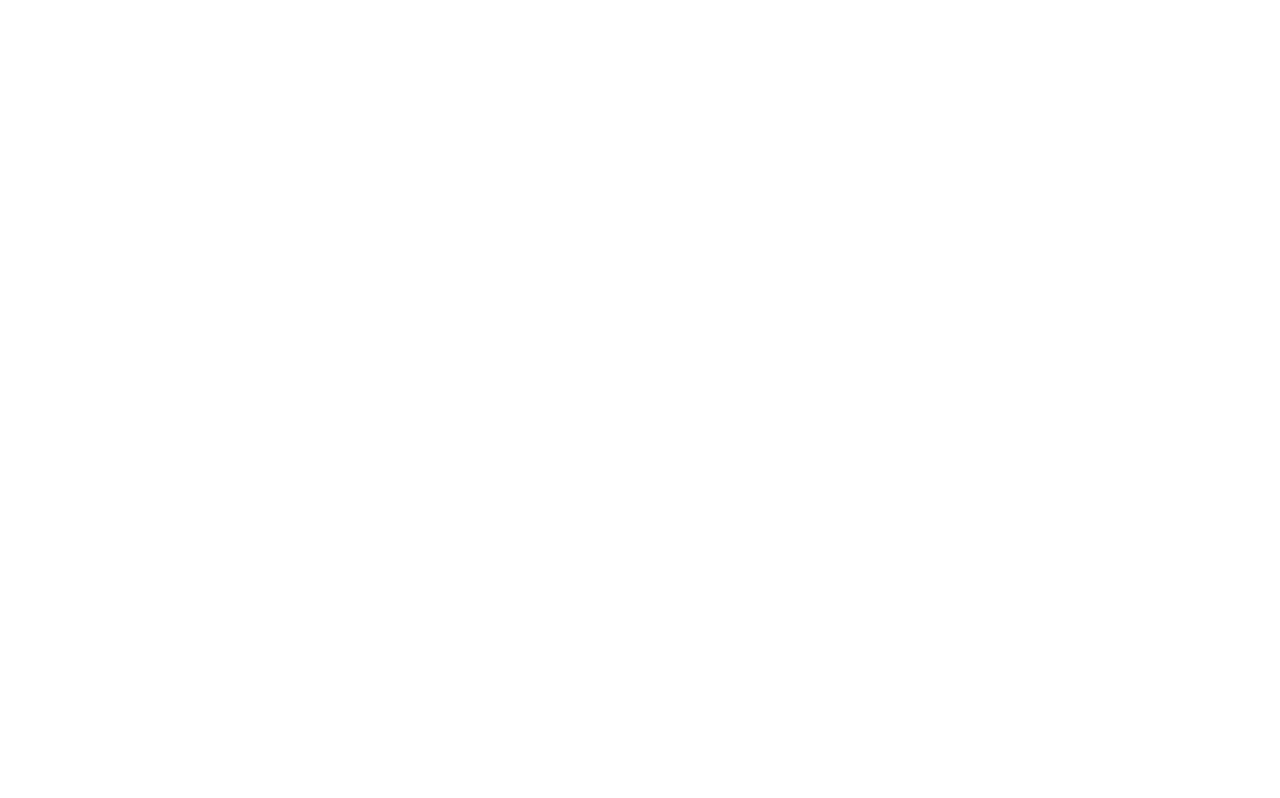
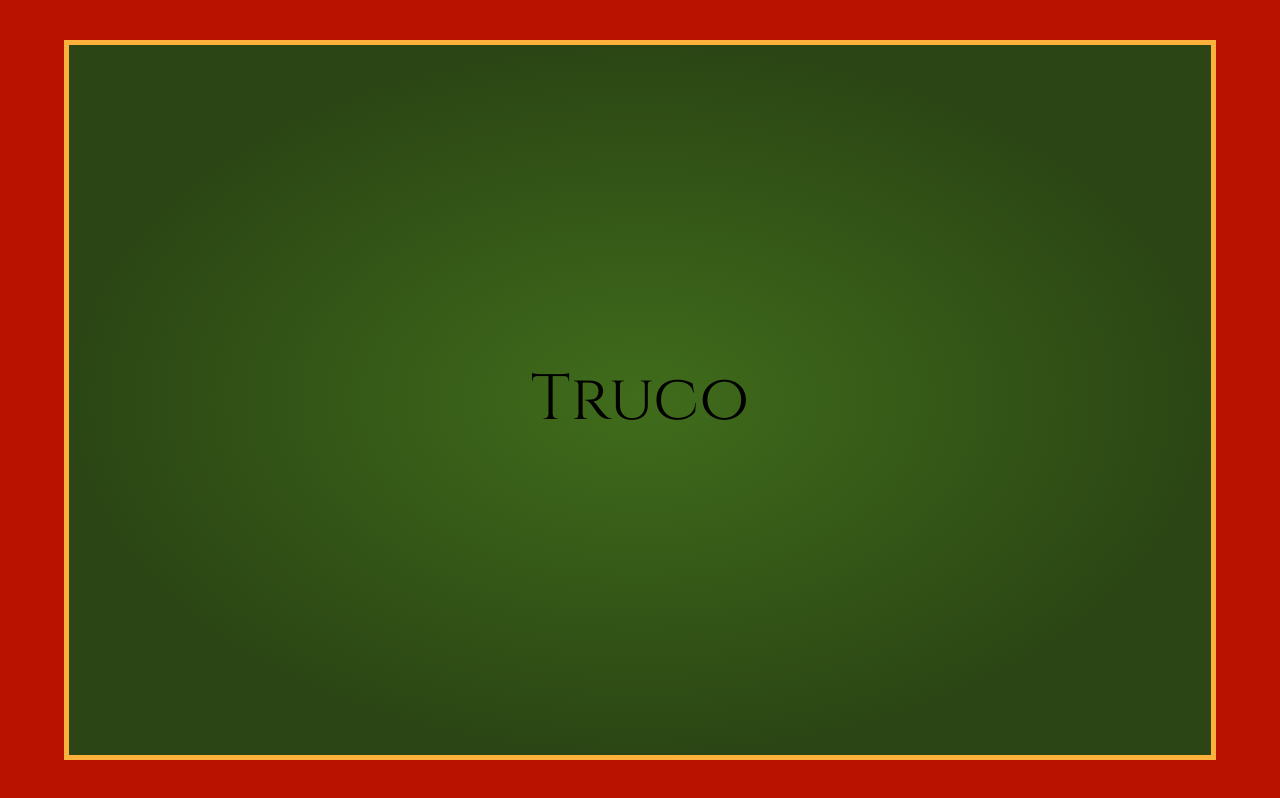
Before and after one commit to BomDia12/Trabalho-de-MP, a React (Create React App) app in the folder front-end/: page /game in a window 1280 px wide. Built offline with nearby package versions, Linux system fonts and the light colour scheme.

Commit message:
:bento: Table colors
Added the game table colors to add the prototype of this page. Not integrated, not with cards yet.

```diff
--- a/front-end/public/index.html
+++ b/front-end/public/index.html
@@ -8,6 +8,13 @@
       name="description"
       content="Web site created using create-react-app"
     />
+
+    <link rel="preconnect" href="https://fonts.googleapis.com" />
+    <link rel="preconnect" href="https://fonts.gstatic.com" crossorigin />
+    <link
+      href="https://fonts.googleapis.com/css2?family=Cinzel&display=swap"
+      rel="stylesheet"
+    />
     <title>Truco Mineiro</title>
   </head>
   <body>
--- a/front-end/src/Routes/index.js
+++ b/front-end/src/Routes/index.js
@@ -3,13 +3,15 @@
 import HomePage from '../pages/HomePage'
 import UserProfile from '../pages/UserProfile'
 import Rules from '../pages/GameRules'
+import Game from '../pages/Game'
 
 const Routes = () => {
   return (
     <Switch>
       <Route exact path='/' component={HomePage} />
+      <Route exact path='/rules' component={Rules} />
       <Route path='/user_perfil' component={UserProfile} />
-      <Route exact path='/rules' component={Rules} />
+      <Route path='/game' component={Game} />
     </Switch>
   )
 }
--- /dev/null
+++ b/front-end/src/pages/Game/index.js
@@ -0,0 +1,13 @@
+import { Container, Table } from "./styles"
+
+const Game = () => {
+    return (
+        <Container>
+            <Table>
+               Truco
+            </Table>
+        </Container>
+    )
+}
+
+export default Game
--- /dev/null
+++ b/front-end/src/pages/Game/styles.js
@@ -0,0 +1,29 @@
+import styled from "styled-components";
+
+export const Container = styled.div`
+  background: var(--international-orange);
+  width: 100vw;
+  height: 100vh;
+
+  display: flex;
+  justify-content: center;
+  align-items: center;
+`;
+
+export const Table = styled.div`
+  background: radial-gradient(
+    50% 50% at 50% 50%,
+    #406c1b 0%,
+    var(--army-green) 100%
+  );
+  border: solid 5px var(--bright-yellow-crayola);
+  width: 90vw;
+  height: 90vh;
+
+  display: flex;
+  justify-content: center;
+  align-items: center;
+
+  font-family: 'Cinzel', serif;
+  font-size: 64px;
+`;
```
